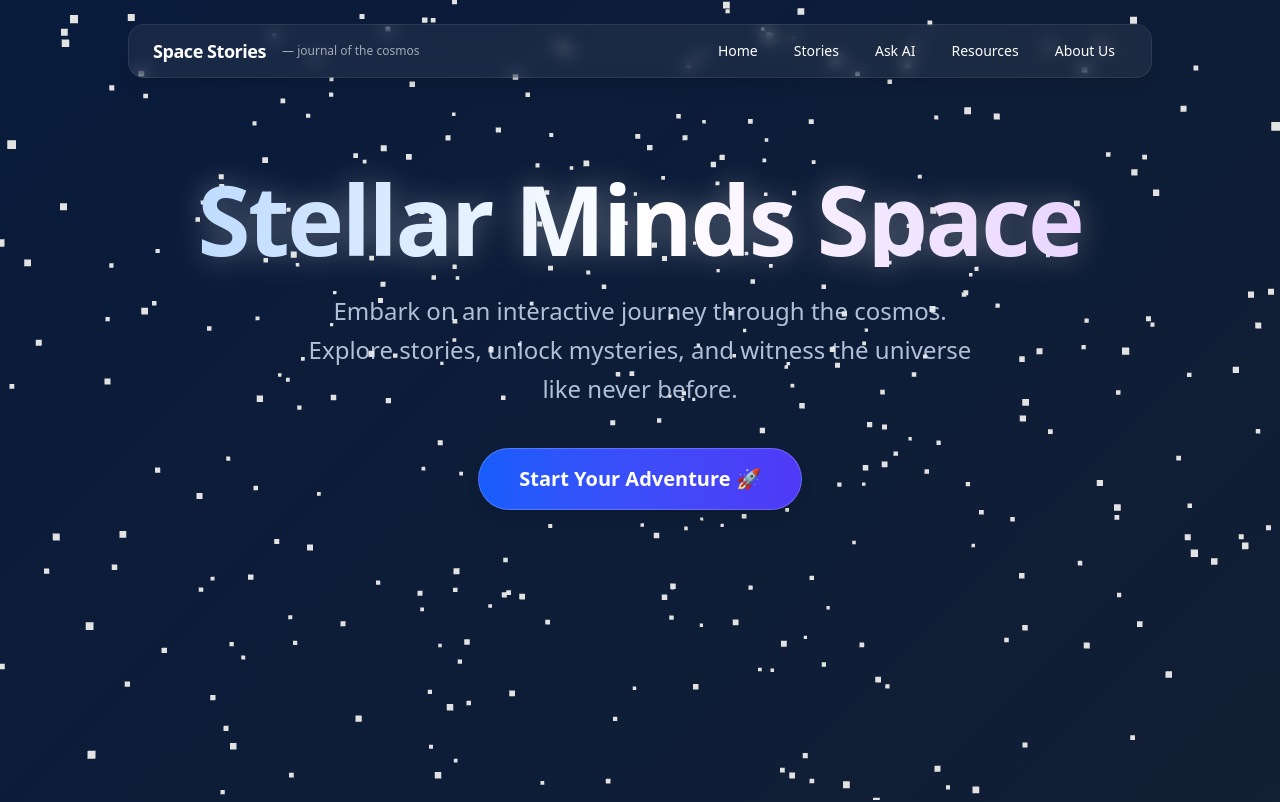
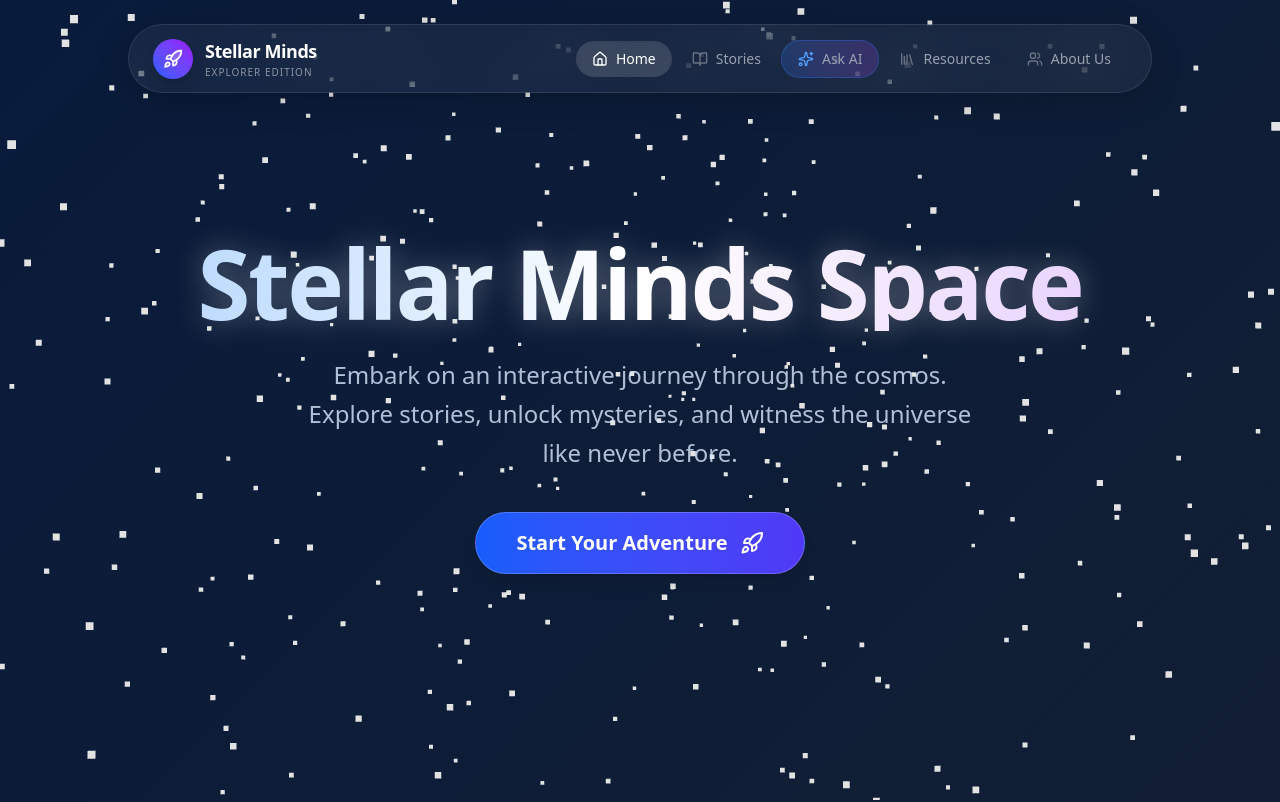
Before and after one commit to yougitgub/space-storiess, a Next.js app: page / in a window 1280 px wide. Shown: the top 802 px of the page. Built offline with nearby package versions, Linux system fonts and the light colour scheme.

Commit message:
Modernizing Design

```diff
--- a/app/page.js
+++ b/app/page.js
@@ -5,6 +5,7 @@ import NavBar from "@/components/NavBar";
 import Link from "next/link";
 import Footer from "@/components/Footer";
 import { motion } from "framer-motion";
+import { Rocket } from "lucide-react";
 
 export default function Home() {
   return (
@@ -13,7 +14,7 @@ export default function Home() {
         <NavBar />
         <SpaceScene />
 
-        <div className="relative z-10 flex flex-col items-center justify-center min-h-[85vh] text-center px-4">
+        <div className="relative z-10 flex flex-col items-center justify-center min-h-[85vh] text-center px-4 pt-32">
           <motion.div
             initial={{ opacity: 0, y: 30 }}
             animate={{ opacity: 1, y: 0 }}
@@ -41,11 +42,22 @@ export default function Home() {
           >
             <Link href="/stories">
               <motion.button
-                whileHover={{ scale: 1.05, boxShadow: "0 0 25px rgba(59, 130, 246, 0.6)" }}
+                whileHover="hover"
                 whileTap={{ scale: 0.95 }}
-                className="bg-gradient-to-r from-blue-600 to-indigo-600 text-white px-10 py-4 rounded-full text-xl font-bold border border-white/20 shadow-lg backdrop-blur-sm transition-all"
+                className="group relative bg-gradient-to-r from-blue-600 to-indigo-600 text-white px-10 py-4 rounded-full text-xl font-bold border border-white/20 shadow-lg backdrop-blur-sm transition-all flex items-center gap-3 hover:scale-110 duration-500 hover:cursor-pointer overflow-hidden"
               >
-                Start Your Adventure 🚀
+                <span className="relative z-10">Start Your Adventure</span>
+                <Rocket size={24} className="relative z-10" />
+
+                {/* Button Glow Effect */}
+                <motion.div
+                  className="absolute inset-0 bg-white/20"
+                  initial={{ scale: 0, opacity: 0 }}
+                  variants={{
+                    hover: { scale: 1.5, opacity: 0.2 }
+                  }}
+                  transition={{ duration: 0.4 }}
+                />
               </motion.button>
             </Link>
           </motion.div>
--- a/app/resources/page.jsx
+++ b/app/resources/page.jsx
@@ -4,6 +4,7 @@ import SpaceScene from "@/components/SpaceScene";
 import NavBar from "@/components/NavBar";
 import Footer from "@/components/Footer";
 import { motion } from "framer-motion";
+import { ExternalLink } from "lucide-react";
 
 export default function ResourcesPage() {
     const resources = [
@@ -43,7 +44,7 @@ export default function ResourcesPage() {
             <SpaceScene />
             <NavBar />
 
-            <main className="relative z-10 container mx-auto px-6 py-24">
+            <main className="relative z-10 container mx-auto px-6 py-32">
                 <motion.div
                     initial={{ opacity: 0, y: -20 }}
                     animate={{ opacity: 1, y: 0 }}
@@ -81,8 +82,9 @@ export default function ResourcesPage() {
                             <p className="text-gray-400 text-sm leading-relaxed flex-grow">
                                 {r.desc}
                             </p>
-                            <div className="mt-4 text-blue-400 text-sm font-medium group-hover:text-blue-300 flex items-center gap-1">
-                                Open Resource <span>↗</span>
+                            <div className="mt-4 text-blue-400 text-sm font-medium group-hover:text-blue-300 flex items-center gap-2">
+                                Open Resource
+                                <ExternalLink size={16} />
                             </div>
                         </motion.a>
                     ))}
--- a/components/NavBar.jsx
+++ b/components/NavBar.jsx
@@ -2,118 +2,122 @@
 
 import { useState } from "react";
 import Link from "next/link";
-import { Menu, X } from "lucide-react";
+import { usePathname } from "next/navigation";
+import { Menu, X, Home, BookOpen, Sparkles, Library, Users, Rocket } from "lucide-react";
 import { motion, AnimatePresence } from "framer-motion";
 
 export default function NavBar() {
   const [isOpen, setIsOpen] = useState(false);
+  const pathname = usePathname();
+
+  const navLinks = [
+    { name: "Home", href: "/", icon: Home },
+    { name: "Stories", href: "/stories", icon: BookOpen },
+    { name: "Ask AI", href: "/stories/ai-chat", icon: Sparkles, special: true },
+    { name: "Resources", href: "/resources", icon: Library },
+    { name: "About Us", href: "/about", icon: Users },
+  ];
+
+  const variants = {
+    hover: { y: -2, scale: 1.05 },
+    tap: { scale: 0.95 },
+  };
 
   return (
-    <nav className="glass fixed inset-x-0 top-6 mx-auto w-[92%] max-w-5xl z-50 rounded-2xl bg-white/6 backdrop-blur-md border border-white/10 shadow-lg text-white px-6 py-3 flex items-center justify-between">
-      <div className="flex items-center gap-4">
-        <div className="text-lg font-semibold tracking-tight">Space Stories</div>
-        <span className="hidden sm:inline-block text-xs text-white/60">
-          — journal of the cosmos
-        </span>
-      </div>
-
-      <div className="hidden md:flex items-center gap-3">
-        <Link
-          href="/"
-          className="text-sm font-medium px-3 py-1 rounded-md hover:bg-white/10 transition"
-        >
-          Home
+    <>
+      <motion.nav
+        initial={{ y: -100, opacity: 0 }}
+        animate={{ y: 0, opacity: 1 }}
+        transition={{ duration: 0.8, ease: "easeOut" }}
+        className="fixed inset-x-0 top-6 mx-auto w-[95%] max-w-5xl z-50 rounded-full bg-white/5 backdrop-blur-xl border border-white/10 shadow-[0_8px_32px_rgba(0,0,0,0.2)] text-gray-200 px-6  py-3 flex items-center justify-between"
+      >
+        <Link href="/" className="flex items-center gap-3 group">
+          <div className="w-10 h-10 rounded-full bg-gradient-to-tr from-blue-600 to-purple-600 flex items-center justify-center shadow-lg group-hover:shadow-blue-500/50 transition-all">
+            <Rocket size={20} className="text-white fill-white/20" />
+          </div>
+          <div className="flex flex-col">
+            <span className="text-lg font-bold tracking-tight text-white group-hover:text-blue-200 transition-colors">Stellar Minds</span>
+            <span className="text-[10px] uppercase tracking-widest text-white/50 group-hover:text-white/80 transition-colors">Explorer Edition</span>
+          </div>
         </Link>
 
-        {/* Stories - Direct Link */}
-        <Link
-          href="/stories"
-          className="text-sm font-medium px-3 py-1 rounded-md hover:bg-white/10 transition"
-        >
-          Stories
-        </Link>
+        {/* Desktop Menu */}
+        <div className="hidden md:flex items-center gap-1">
+          {navLinks.map((link) => {
+            const isActive = pathname === link.href;
+            const Icon = link.icon;
 
-        {/* Ask AI - Direct Link */}
-        <Link
-          href="/stories/ai-chat"
-          className="text-sm font-medium px-3 py-1 rounded-md hover:bg-white/10 transition"
-        >
-          Ask AI
-        </Link>
+            return (
+              <Link key={link.name} href={link.href}>
+                <motion.div
+                  className={`relative px-4 py-2 rounded-full flex items-center gap-2 text-sm font-medium transition-all duration-300
+                      ${isActive ? "text-white bg-white/10 shadow-inner" : "text-gray-400 hover:text-white hover:bg-white/5"}
+                      ${link.special ? "bg-gradient-to-r from-blue-500/20 to-purple-500/20 border border-blue-500/30 text-blue-200 hover:from-blue-500/30 hover:to-purple-500/30" : ""}
+                    `}
+                  whileHover="hover"
+                  whileTap="tap"
+                  variants={variants}
+                >
+                  <Icon size={16} className={link.special ? "text-blue-400" : (isActive ? "text-white" : "text-gray-500")} />
+                  <span>{link.name}</span>
 
-        <Link
-          href="/resources"
-          className="text-sm font-medium px-3 py-1 rounded-md hover:bg-white/10 transition"
-        >
-          Resources
-        </Link>
+                  {isActive && (
+                    <motion.div
+                      layoutId="activeTab"
+                      className="absolute inset-0 bg-white/5 rounded-full z-[-1]"
+                    />
+                  )}
+                </motion.div>
+              </Link>
+            );
+          })}
+        </div>
 
-        <Link
-          href="/about"
-          className="text-sm font-medium px-3 py-1 rounded-md hover:bg-white/10 transition"
-        >
-          About Us
-        </Link>
-      </div>
+        {/* Mobile Toggle */}
+        <div className="md:hidden">
+          <motion.button
+            onClick={() => setIsOpen(!isOpen)}
+            whileHover={{ scale: 1.1 }}
+            whileTap={{ scale: 0.9 }}
+            className="p-2 rounded-full hover:bg-white/10 text-white"
+          >
+            {isOpen ? <X size={24} /> : <Menu size={24} />}
+          </motion.button>
+        </div>
+      </motion.nav>
 
-
-      <div className="md:hidden ">
-        <button onClick={() => setIsOpen(!isOpen)}>
-          {isOpen ? <X size={24} /> : <Menu size={24} />}
-        </button>
-      </div>
-
-
+      {/* Mobile Menu Dropdown */}
       <AnimatePresence>
         {isOpen && (
           <motion.div
-            initial={{ opacity: 0, y: -20 }}
-            animate={{ opacity: 1, y: 0 }}
-            exit={{ opacity: 0, y: -20 }}
-            transition={{ duration: 0.2, ease: "easeInOut" }}
-            className="absolute top-full right-0 mt-3 w-64 rounded-2xl bg-white/6 backdrop-blur-md border border-white/10 shadow-xl flex flex-col p-3 md:hidden"
+            initial={{ opacity: 0, y: -20, scale: 0.95 }}
+            animate={{ opacity: 1, y: 0, scale: 1 }}
+            exit={{ opacity: 0, y: -20, scale: 0.95 }}
+            transition={{ duration: 0.2 }}
+            className="fixed top-24 right-4 z-40 w-64 rounded-2xl bg-[#0f172a]/95 backdrop-blur-xl border border-white/10 shadow-2xl p-4 md:hidden flex flex-col gap-2"
           >
-            <Link
-              href="/"
-              className="text-sm font-medium px-3 py-2 rounded-md hover:bg-white/8 transition"
-              onClick={() => setIsOpen(false)}
-            >
-              Home
-            </Link>
-
-            <Link
-              href="/stories"
-              className="text-sm font-medium px-3 py-2 rounded-md hover:bg-white/8 transition"
-              onClick={() => setIsOpen(false)}
-            >
-              Stories
-            </Link>
-
-            <Link
-              href="/stories/ai-chat"
-              className="text-sm font-medium px-3 py-2 rounded-md hover:bg-white/8 transition"
-              onClick={() => setIsOpen(false)}
-            >
-              Ask AI
-            </Link>
-
-            <Link
-              href="/resources"
-              className="mt-2 text-sm font-medium px-3 py-2 rounded-md hover:bg-white/8 transition"
-              onClick={() => setIsOpen(false)}
-            >
-              Resources
-            </Link>
-            <Link
-              href="/about"
-              className="mt-2 text-sm font-medium px-3 py-2 rounded-md hover:bg-white/8 transition"
-              onClick={() => setIsOpen(false)}
-            >
-              About Us
-            </Link>
+            {navLinks.map((link) => {
+              const isActive = pathname === link.href;
+              const Icon = link.icon;
+              return (
+                <Link
+                  key={link.name}
+                  href={link.href}
+                  onClick={() => setIsOpen(false)}
+                >
+                  <motion.div
+                    whileTap={{ scale: 0.98 }}
+                    className={`flex items-center gap-3 px-4 py-3 rounded-xl transition-colors ${isActive ? "bg-white/10 text-white" : "text-gray-400 hover:bg-white/5 hover:text-white"}`}
+                  >
+                    <Icon size={18} className={isActive ? "text-blue-400" : ""} />
+                    <span className="text-sm font-medium">{link.name}</span>
+                  </motion.div>
+                </Link>
+              );
+            })}
           </motion.div>
         )}
       </AnimatePresence>
-    </nav>
+    </>
   );
 }
```
Also changed, not shown: app/about/page.jsx (+4 -4 lines), app/stories/ai-chat/page.jsx (+110 -39 lines), app/stories/page.jsx (+14 -7 lines), components/BookReader.jsx (+18 -10 lines).
